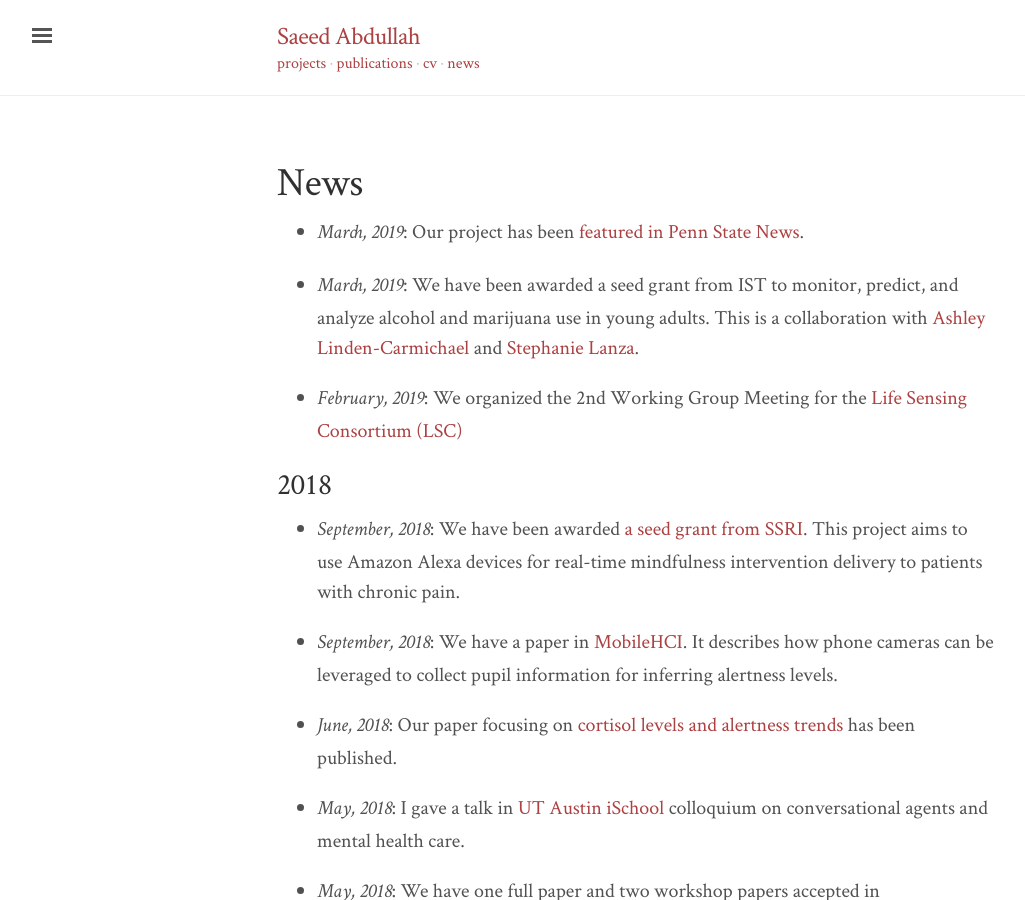
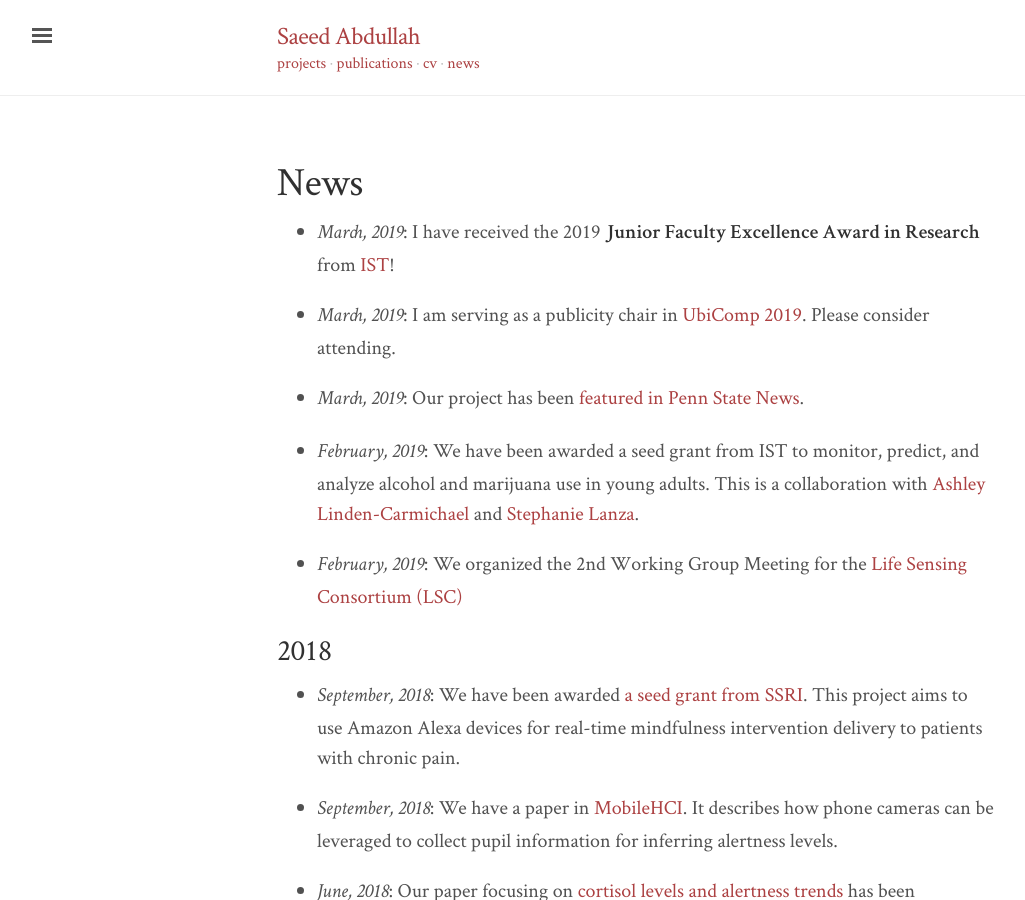
Before and after one commit to saeed-abdullah/saeed-abdullah.github.io, a Jekyll site: the page built from news.markdown, in a window 1280 px wide and 900 px high. Shown: the whole window, without its empty margins (3-1028 px from the left). Built offline with Jekyll 4.4.1, drawn with Linux system fonts in a browser that asks for light colours; nearby versions of some CDN libraries.

Commit message:
Updates news

```diff
--- a/news.markdown
+++ b/news.markdown
@@ -2,9 +2,14 @@
 title: News
 layout: page
 ---
+
+* _March, 2019_: I have received the 2019 **Junior Faculty Excellence Award in Research** from [IST](https://news.psu.edu/story/567207/2019/04/03/faculty-and-staff-recognized-annual-ist-awards-reception)!
+
+* _March, 2019_: I am serving as a publicity chair in [UbiComp 2019](http://ubicomp.org/ubicomp2019/). Please consider attending.
+
 * _March, 2019_: Our project has been [featured in Penn State News](https://news.psu.edu/story/562939/2019/03/13/research/close-watch-ist-seed-grant-funds-study-assess-and-predict-substance).
 
-* _March, 2019_: We have been awarded a seed grant from IST to monitor, predict, and analyze alcohol and marijuana use in young adults. This is a collaboration with [Ashley Linden-Carmichael](https://sites.psu.edu/alindencarmichael/) and [Stephanie Lanza](http://prevention.psu.edu/people/lanza-stephanie).
+* _February, 2019_: We have been awarded a seed grant from IST to monitor, predict, and analyze alcohol and marijuana use in young adults. This is a collaboration with [Ashley Linden-Carmichael](https://sites.psu.edu/alindencarmichael/) and [Stephanie Lanza](http://prevention.psu.edu/people/lanza-stephanie).
 
 * _February, 2019_: We organized the 2nd Working Group Meeting for the [Life Sensing Consortium (LSC)](https://lifesensingconsortium.org/)
 
```
